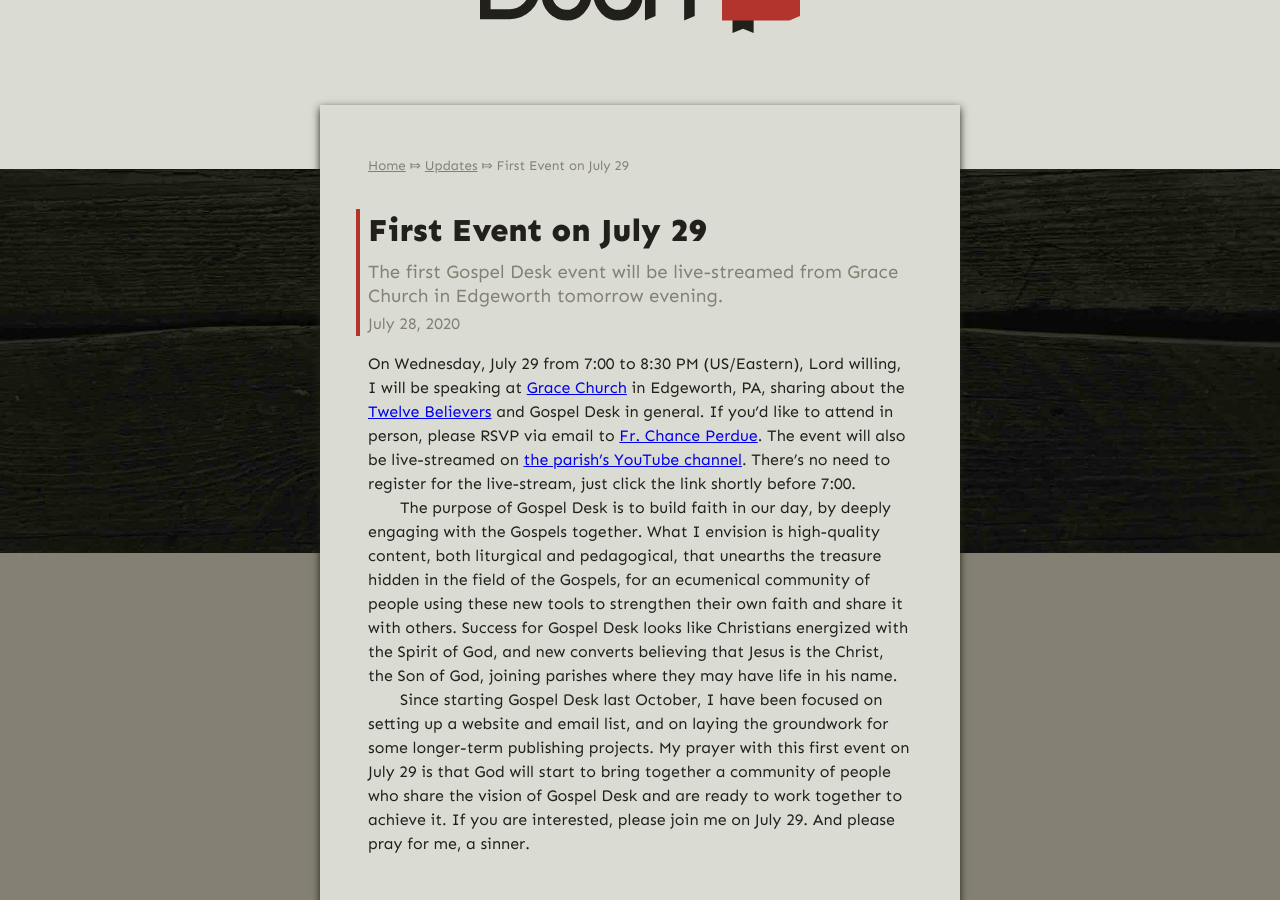
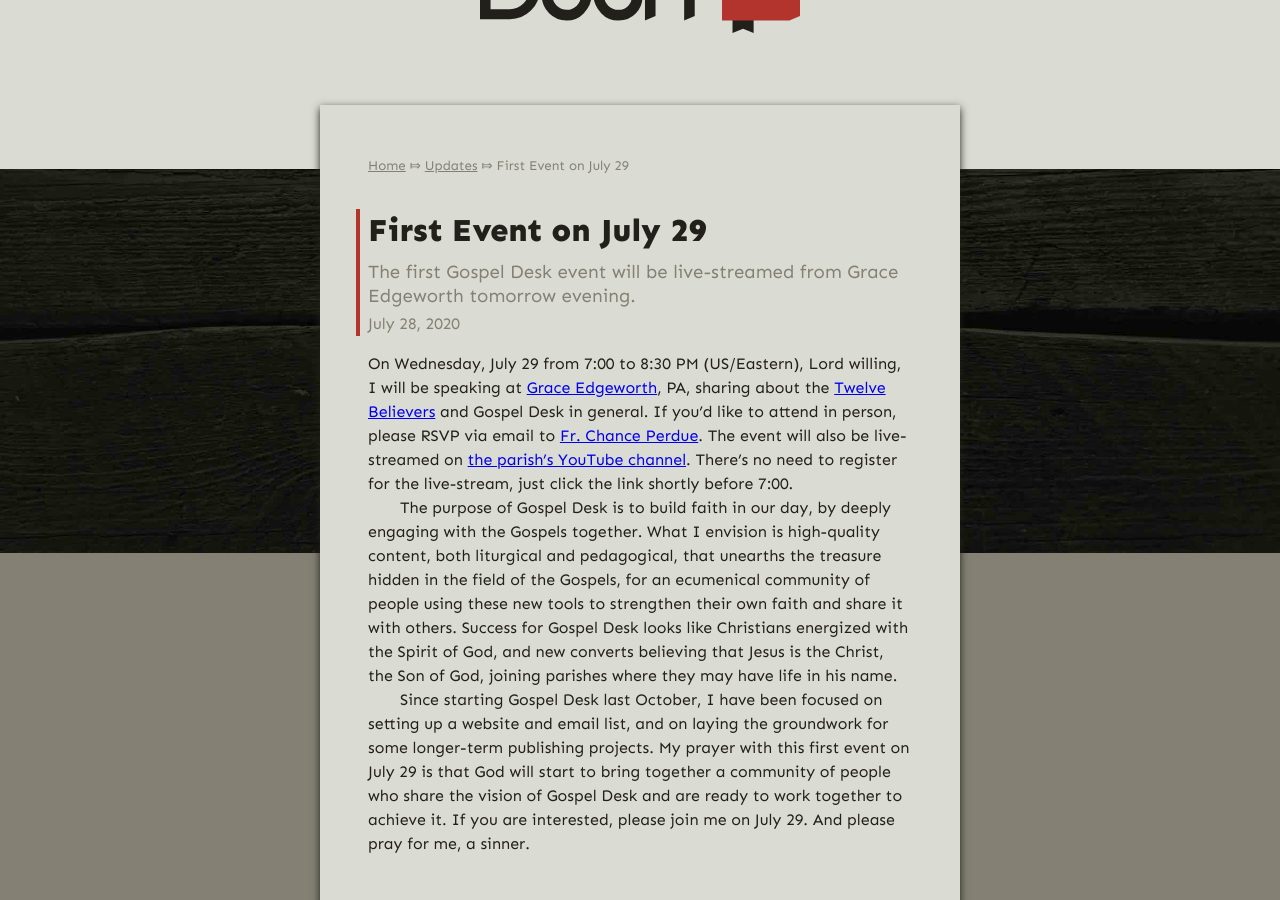
Before and after one commit to gospel-desk/www.logstown.com, a Jekyll site: the page built from _posts/2020-07-28-first-event.md, in a window 1280 px wide and 900 px high, scrolled down 338 px. Built offline with Jekyll 4.4.1, drawn with Linux system fonts in a browser that asks for light colours.

Commit message:
Tighten up "Grace Edgeworth"

```diff
--- a/_posts/2020-07-28-first-event.md
+++ b/_posts/2020-07-28-first-event.md
@@ -1,13 +1,13 @@
 ---
 layout: post
 heading: "First Event on July 29"
-excerpt: "The first Gospel Desk event will be live-streamed from Grace Church in Edgeworth tomorrow evening."
+excerpt: "The first Gospel Desk event will be live-streamed from Grace Edgeworth tomorrow evening."
 is_published: yes
 ---
 
 On Wednesday, July 29 from 7:00 to 8:30 PM (US/Eastern), Lord willing, I will
-be speaking at [Grace Church](https://www.edgeworthanglican.com/) in Edgeworth,
-PA, sharing about the [Twelve
+be speaking at [Grace Edgeworth](https://www.edgeworthanglican.com/), PA,
+sharing about the [Twelve
 Believers](https://www.gospeldesk.org/the-twelve-believers/) and Gospel Desk in
 general. If you'd like to attend in person, please RSVP via email to [Fr.
 Chance Perdue](mailto:chance@edgeworthanglican.com). The event will also be
```
